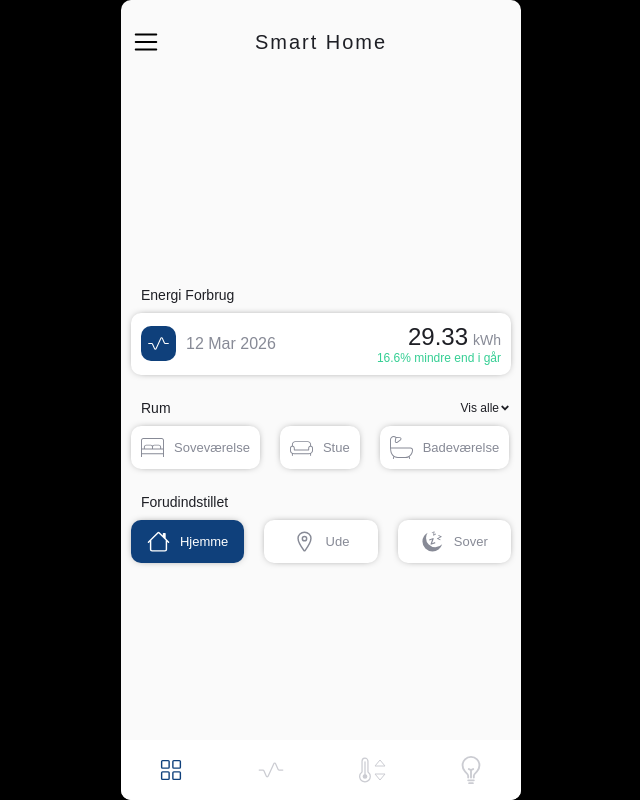
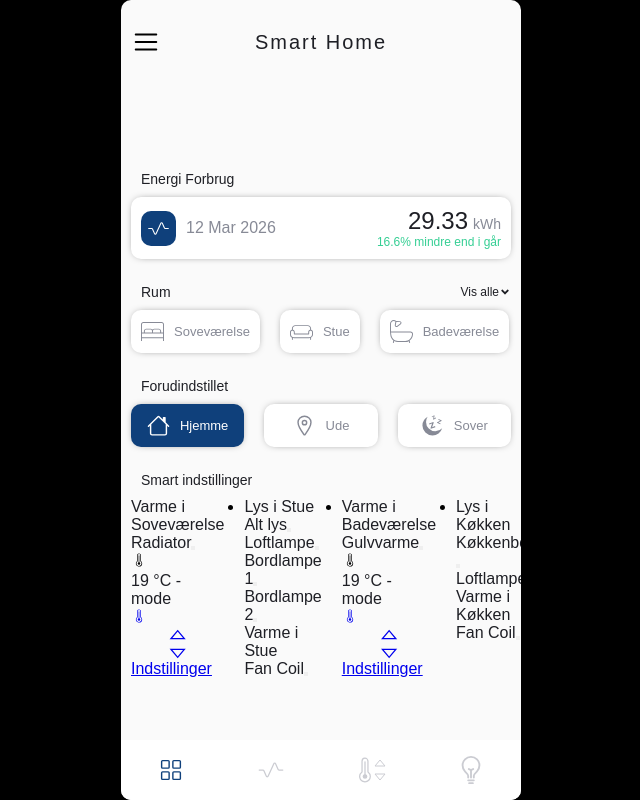
Before and after one commit to KatyTye/mobicom-frontend, a React (Vite) app: page / in a window 1280 px wide. Shown: the whole page, without its empty margins (319-959 px from the left). Built offline with nearby package versions, Linux system fonts and the light colour scheme; no server answers.

Commit message:
feat: added smart section to home page

```diff
--- /dev/null
+++ b/src/components/SmartSection.jsx
@@ -0,0 +1,85 @@
+import { GrCaretDown, GrCaretUp } from "react-icons/gr"
+import { CiTempHigh } from "react-icons/ci"
+import { Link } from "react-router"
+
+export default function SmartSection({ src }) {
+
+	return (
+		<section className="main-content__box">
+			<h2 className="main-content__box-title">
+				Smart indstillinger
+			</h2>
+
+			<ul className="main-content__box-list room-list">
+				{
+					src.rooms.map((room, index) => {
+						return (
+							<li className="room-list__room" key={`room-item-${index}`}>
+								{(room.lights.length >= 1 &&
+									<>
+										<p className="room-list__room-title" key={`room-light-title-${index}`}>
+											Lys i {room.name}
+										</p>
+										{room.lights.map((lightName, idx) => {
+											return <p className="room-list__room-switch"
+												key={`room-light-switch-${idx}`}>
+												<span className="room-list__room-switch-text">
+													{lightName}
+												</span>
+												<button className="room-list__room-switch-button">
+													<div></div></button>
+											</p>
+										})}
+									</>
+								)}
+
+								{(room.heat.length >= 1 &&
+									<>
+										<p className="room-list__room-title" key={`room-temp-title-${index}`}>
+											Varme i {room.name}
+										</p>
+										{room.heat.map((tempName, idx) => {
+											return <p className="room-list__room-switch"
+												key={`room-temp-switch-${idx}`}>
+												<span className="room-list__room-switch-text">
+													{tempName}
+												</span>
+												<button className="room-list__room-switch-button">
+													<div></div></button>
+											</p>
+										})}
+									</>
+								)}
+
+								{((room.lights.length == 0 && room.heat.length >= 1) &&
+									<div className="room-list__room-area">
+										<CiTempHigh className="room-list__room-area-icon" />
+										<p className="room-list__room-area-text">
+											<span>
+												{room.temp || 19} {src.weather.unit}
+											</span>
+											<span>
+												{room.mode} - mode
+											</span>
+										</p>
+										<Link to={`temp?room=${room.name.toLowerCase()}`}
+											className="room-list__room-area-button">
+											<CiTempHigh />
+											<div className="flexed">
+												<GrCaretUp />
+												<GrCaretDown />
+											</div>
+											<span>
+												Indstillinger
+											</span>
+										</Link>
+									</div>
+								)}
+							</li>
+						)
+					})
+				}
+			</ul>
+		</section>
+	)
+}
--- a/src/pages/Home.jsx
+++ b/src/pages/Home.jsx
@@ -2,6 +2,7 @@ import { useOutletContext, useRouteLoaderData } from "react-router"
 import RoomsSection from "../components/RoomsSection"
 import UsageSection from "../components/UsageSection"
 import ModeSettings from "../components/ModeSettings"
+import SmartSection from "../components/SmartSection"
 
 export default function Home() {
 	const data = useRouteLoaderData("main")
@@ -11,6 +12,7 @@ export default function Home() {
 			<UsageSection src={data} />
 			<RoomsSection src={data} />
 			<ModeSettings />
+			<SmartSection src={data} />
 		</>
 	)
 }
```
